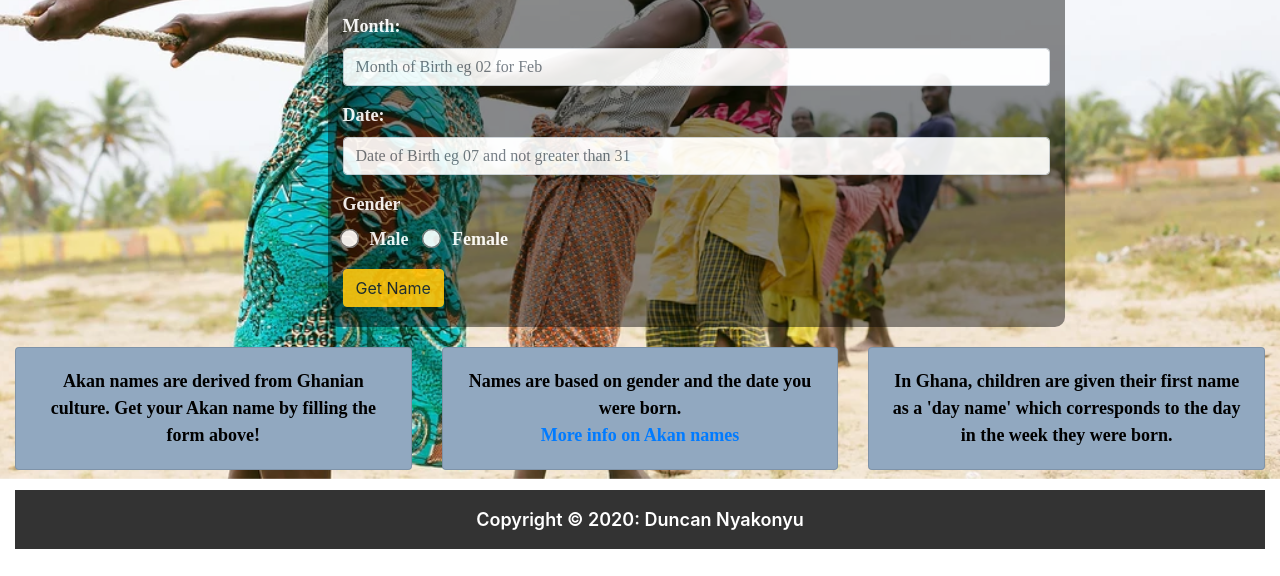
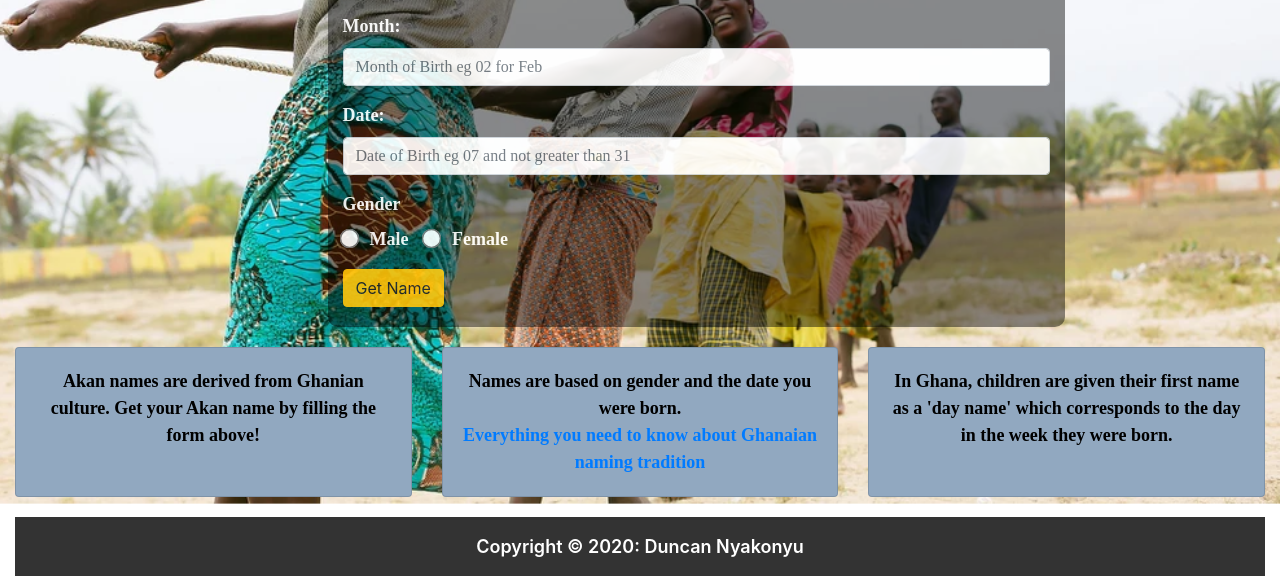
Before and after one commit to DNyakonyu/Akan-Names, a plain HTML site: page index.html in a window 1280 px wide. Shown: the part 240-816 px from the top of the page. Drawn offline with Linux system fonts and the light colour scheme.

Commit message:
Update index.html

```diff
--- a/index.html
+++ b/index.html
@@ -60,7 +60,7 @@
           <p class="card-text">Names are based on gender and the date you were born. <br>
             <span class="fa-stack fa-lg">
                 <i class="fa fa-globe fa-stack-1x" style="color:rgb(188, 222, 252)"></i>
-              </span><a href="https://theculturetrip.com/africa/ghana"> More info on Akan names</a>
+              </span><a href="https://theculturetrip.com/africa/ghana"> Everything you need to know about Ghanaian naming tradition</a>
           </p>
         </div>
       </div>
```
